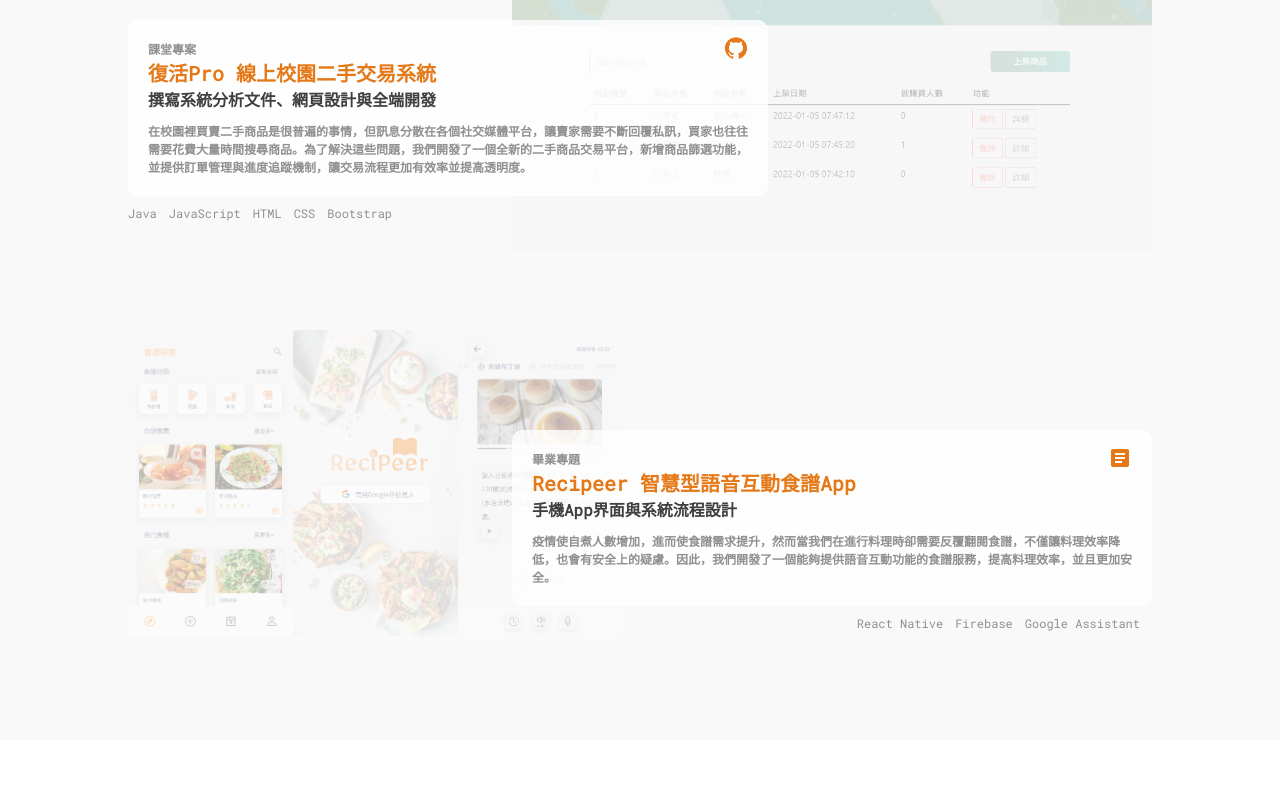
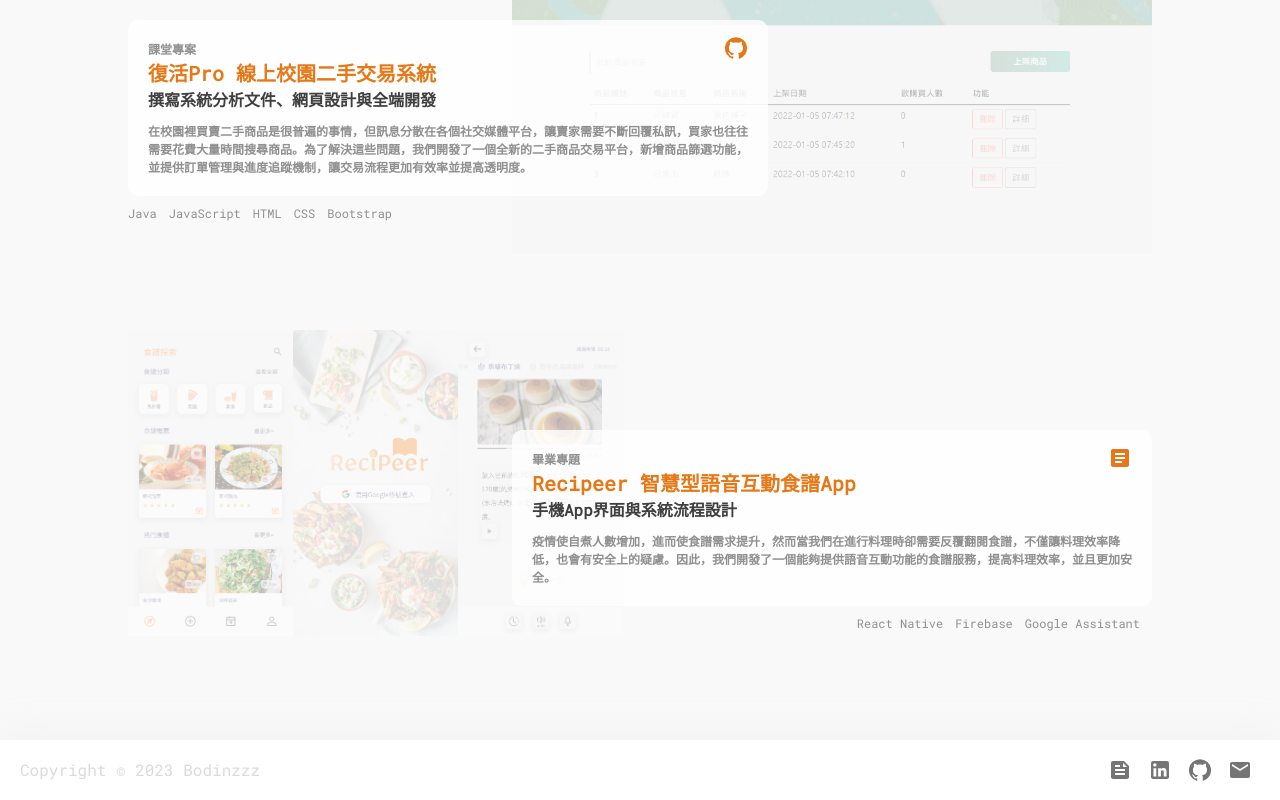
Before and after one commit to bodinzzz/My_Website, a React (Create React App) app: page / in a window 1280 px wide. Shown: the part 1931-2731 px from the top of the page. Before the commit the page ends 2671 px from the top, so only its background shows below. Built offline with nearby package versions, Linux system fonts and the light colour scheme.

Commit message:
change title text and icon

```diff
--- a/public/index.html
+++ b/public/index.html
@@ -2,7 +2,7 @@
 <html lang="en">
   <head>
     <meta charset="utf-8" />
-    <link rel="icon" href="%PUBLIC_URL%/favicon.ico" />
+    <link rel="icon" href="%PUBLIC_URL%/BoboFrog.png" />
     <meta name="viewport" content="width=device-width, initial-scale=1" />
     <meta name="theme-color" content="#000000" />
     <meta name="description" content="Web site created using create-react-app" />
@@ -21,7 +21,7 @@
       work correctly both with client-side routing and a non-root public URL.
       Learn how to configure a non-root public URL by running `npm run build`.
     -->
-    <title>React App</title>
+    <title>Bodin's Playground</title>
 
     <!-- CUSTOM FONT -->
     <link href="https://fonts.googleapis.com/css2?family=Roboto Mono" rel="stylesheet" />
--- a/src/App.tsx
+++ b/src/App.tsx
@@ -5,6 +5,7 @@ import Home from "./pages/Home";
 import AboutMe from "./pages/AboutMe";
 import Experience from "./pages/Experience";
 import Project from "./pages/Project";
+import BottomBar from "./components/BottomBar";
 import { createTheme, ThemeProvider } from "@mui/material";
 
 const theme = createTheme({
@@ -40,6 +41,7 @@ function App() {
         <Experience />
         <div ref={projectRef} />
         <Project />
+        <BottomBar />
       </ThemeProvider>
     </div>
   );
--- /dev/null
+++ b/src/components/BottomBar.scss
@@ -0,0 +1,19 @@
+@import "../styles/variable.scss";
+@import "../styles/layout.scss";
+
+.bottom-bar {
+  @extend %flex-between;
+  width: 100%;
+  padding-left: 20px;
+  //   position: fixed;
+  //   bottom: 0;
+  background-color: $white-color;
+  box-shadow: 0px -2px 40px rgba(224, 224, 224, 0.25);
+  z-index: 2;
+  &__copy-right {
+    color: $gray-color;
+  }
+  &__links {
+    padding: 10px 20px 10px 10px;
+  }
+}
--- /dev/null
+++ b/src/components/BottomBar.tsx
@@ -0,0 +1,39 @@
+import React from "react";
+import "./BottomBar.scss";
+import { IconButton } from "@mui/material";
+import FeedIcon from "@mui/icons-material/Feed";
+import GitHubIcon from "@mui/icons-material/GitHub";
+import LinkedInIcon from "@mui/icons-material/LinkedIn";
+import EmailIcon from "@mui/icons-material/Email";
+
+function BottomBar() {
+  const handleClick = (linkUrl: string) => {
+    window.open(linkUrl, "_blank");
+  };
+
+  const handleEmailClick = () => {
+    const email = "sandy900825@gmail.com";
+    window.location.href = `mailto:${email}`;
+  };
+  return (
+    <div className="bottom-bar">
+      <div className="bottom-bar__copy-right">Copyright © 2023 Bodinzzz</div>
+      <div className="bottom-bar__links">
+        <IconButton onClick={() => handleClick("")}>
+          <FeedIcon />
+        </IconButton>
+        <IconButton onClick={() => handleClick("https://www.linkedin.com/in/%E5%90%8D%E5%AE%B9-%E8%95%AD-a14358207/")}>
+          <LinkedInIcon />
+        </IconButton>
+        <IconButton onClick={() => handleClick("https://github.com/bodinzzz")}>
+          <GitHubIcon />
+        </IconButton>
+        <IconButton onClick={handleEmailClick}>
+          <EmailIcon />
+        </IconButton>
+      </div>
+    </div>
+  );
+}
+
+export default BottomBar;
```
Also changed, not shown: public/BoboFrog.png (added), 1 other file (tests, documents, lock files or other folders).
